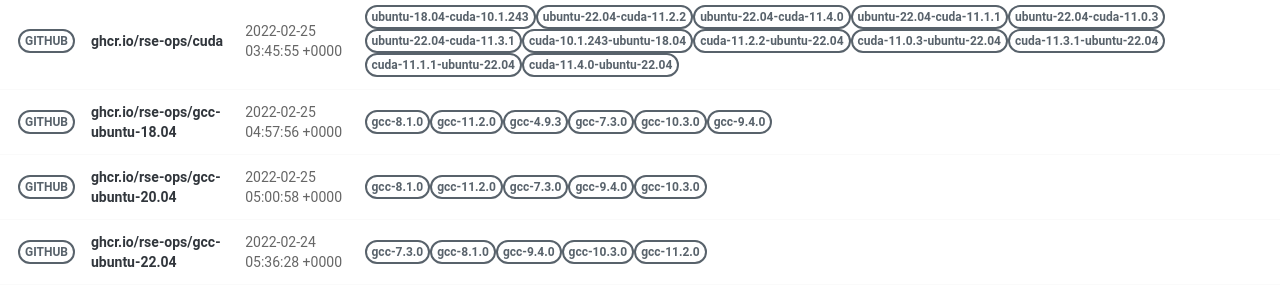
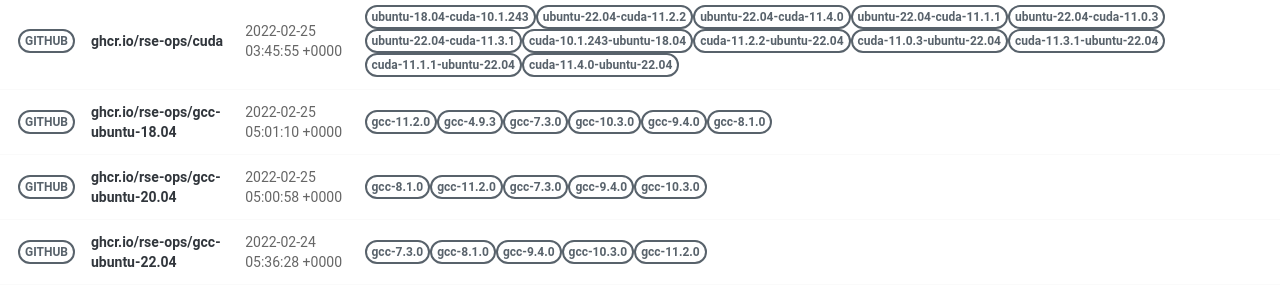
Before and after one commit to rse-ops/docker-images, a Jekyll site: the page built from pages/index.md, in a window 1280 px wide. Shown: the part 502-801 px from the top of the page. Built offline with Jekyll 4.4.1, drawn with Linux system fonts in a browser that asks for light colours; nearby versions of some CDN libraries.

Commit message:
Automated push to update library 2022-02-25

```diff
--- a/_library/ghcr.io-rse-ops-gcc-ubuntu-18.04.md
+++ b/_library/ghcr.io-rse-ops-gcc-ubuntu-18.04.md
@@ -1,14 +1,11 @@
 ---
 layout: container
 name: ghcr.io/rse-ops/gcc-ubuntu-18.04
-updated_at: 2022-02-25 04:57:56.628193
+updated_at: 2022-02-25 05:01:10.032006
 
 
 container_url: https://github.com/orgs/rse-ops/packages/container/package/gcc-ubuntu-18.04
 versions:
- - tag: gcc-8.1.0
-   dockerfile: https://github.com/rse-ops/docker-images/blob/main/ubuntu/gcc/Dockerfile
-   manifest: https://crane.ggcr.dev/manifest/ghcr.io/rse-ops/gcc-ubuntu-18.04:gcc-8.1.0
  - tag: gcc-11.2.0
    dockerfile: https://github.com/rse-ops/docker-images/blob/main/ubuntu/gcc/Dockerfile
    manifest: https://crane.ggcr.dev/manifest/ghcr.io/rse-ops/gcc-ubuntu-18.04:gcc-11.2.0
```
Also changed, not shown: other parts of _library/ghcr.io-rse-ops-gcc-ubuntu-18.04.md (+3 -0 lines).
